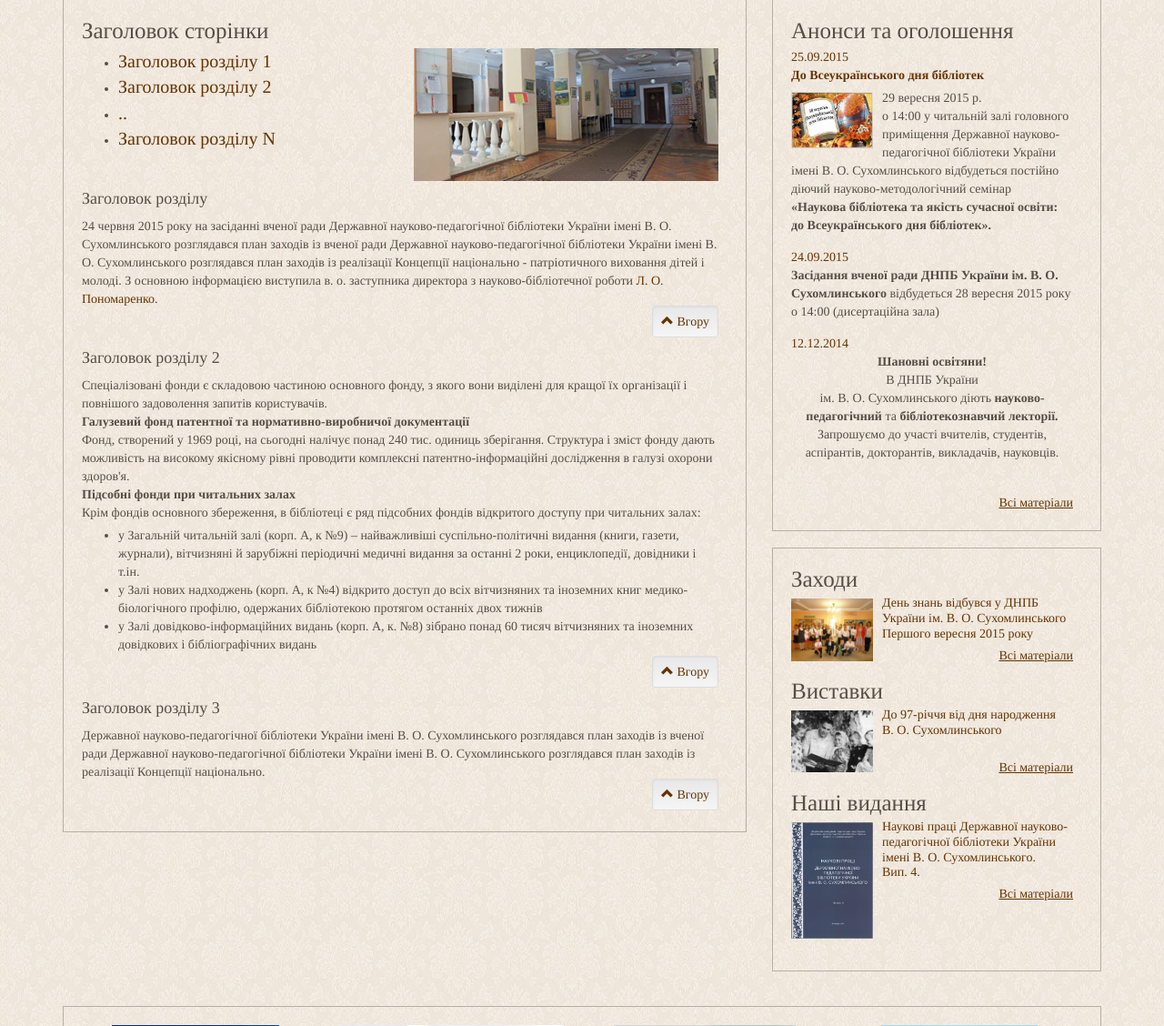
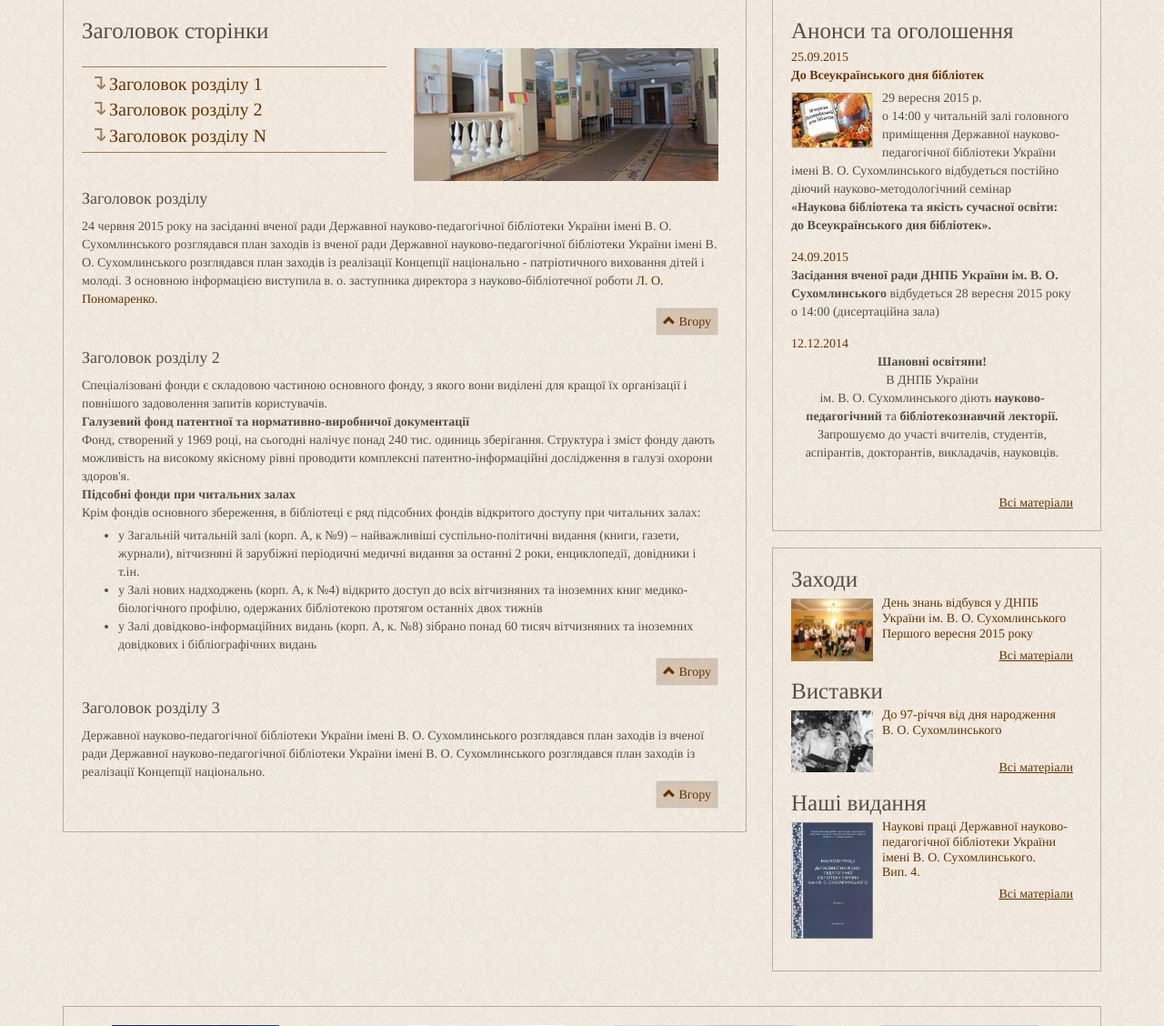
Before and after one commit to kaelite/dnpb-template, a PHP site: page /index.php?page=inner1 in a window 1280 px wide. Shown: the part 241-1369 px from the top of the page at 91% size. Run offline with PHP 8.4, Linux system fonts and the light colour scheme; some web fonts are replaced.

Commit message:
inner page 5.1 update

```diff
--- a/css/dnpb.css
+++ b/css/dnpb.css
@@ -282,6 +282,44 @@ color: #564D44;
 	margin-top: 3px;
 }
 
+ul.dnpb-pagenav {
+	border-top:1px solid #9d7b58;
+	border-bottom:1px solid #9d7b58;
+	margin-top:20px;
+	margin-bottom:20px;
+	padding:4px 0px 4px 14px;
+	list-style:outside none none;
+	font-family: "Sylfaen",Times;
+	font-weight: 100;
+	color:#663300;
+}
+
+.dnpb-pagenav > li > a{
+	display:block;
+	position:relative;
+	text-indent:0.8em;
+/*	text-transform:uppercase;
+	font-size:10px;*/
+}
+/*
+.dnpb-pagenav > li > a::first-letter {
+	font-size:14px;
+}*/
+
+.dnpb-pagenav > li > a::before {
+	content: "";
+	background-image: url("../img/page/pagenav-downarrow.png");
+	background-repeat: no-repeat;
+	font-size: 36px;
+	height: 1em;
+	width: 1em;
+	position: absolute;
+	left: 0px;
+	top: 50%;
+	margin: -0.23em 0px 0px;
+
+}
+
 .dnpb-pagenav a {
 	font-size:20px;
 }
@@ -295,3 +333,8 @@ color: #564D44;
 	float:right;
 	display:block;
 }
+
+#dnpb-top-link-block a {
+	padding:7px;
+	background: rgba(102, 51, 0, .2);
+}
--- a/templates/content/inner1.php
+++ b/templates/content/inner1.php
@@ -5,7 +5,6 @@
 		<ul class="dnpb-pagenav">
 <li><a href="#">Заголовок розділу 1 </a></li>
 <li><a href="#">Заголовок розділу 2 </a></li>
-<li><a href="#">..</a></li>
 <li><a href="#">Заголовок розділу N</a></li>
 		</ul>
 	</div>
```
Also changed, not shown: .htaccess (added), img/page/pagenav-downarrow.png (added).
